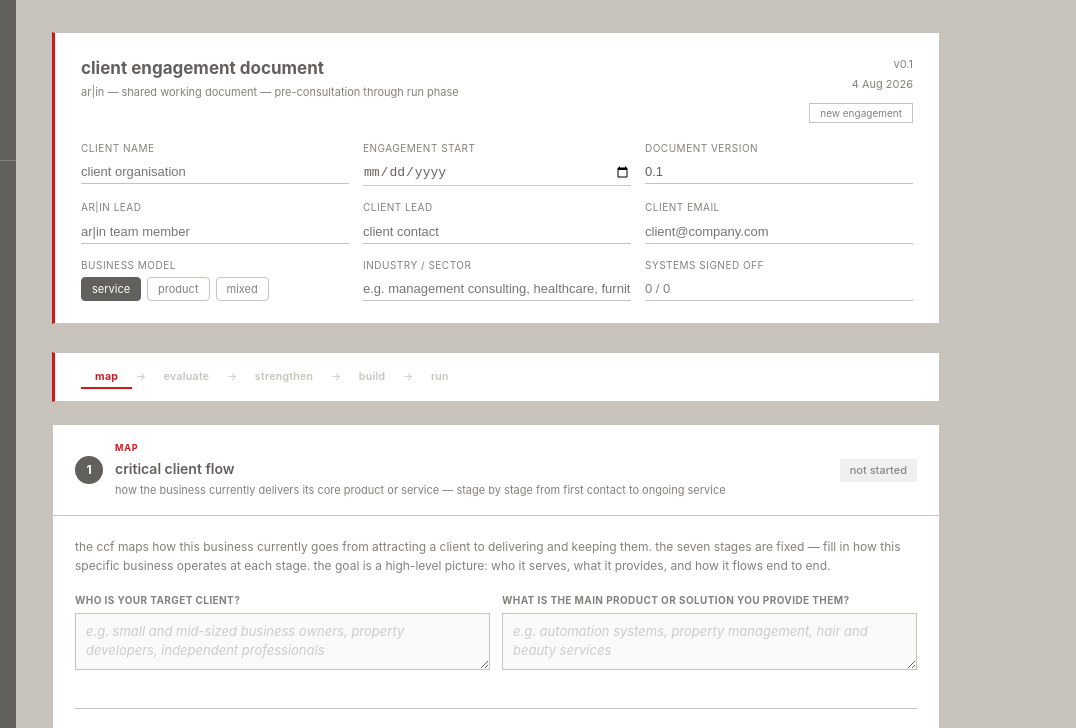
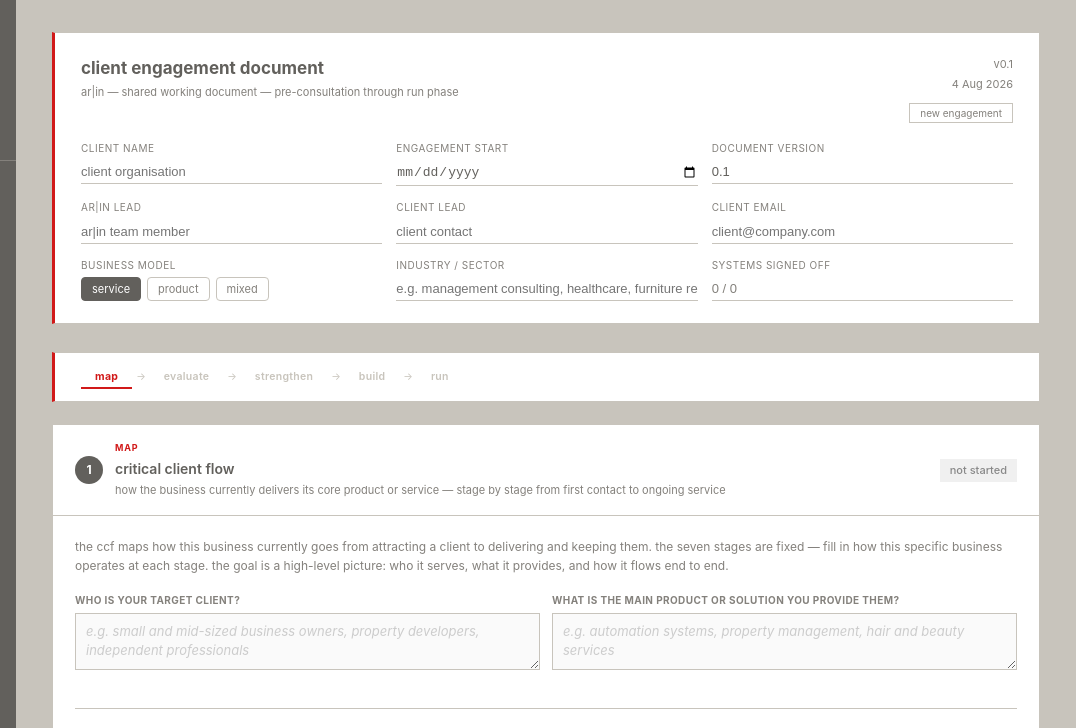
Before and after one commit to arinautomate/client-engagement, a plain HTML site: page index.html in a window 1280 px wide. Shown: the top 728 px of the page, 204-1280 px from the left. Drawn offline with Linux system fonts and the light colour scheme.

Commit message:
Update index.html

```diff
--- a/index.html
+++ b/index.html
@@ -63,7 +63,7 @@
     .sdot.active { background: var(--amber); }
     .sdot.done { background: var(--green); }
 
-    .main { flex: 1; padding: 32px 36px 64px; max-width: 960px; }
+    .main { flex: 1; padding: 32px 36px 64px; }
 
     /* ── Doc header ─────────────────────────────────────────────────── */
     .doc-header {
```
